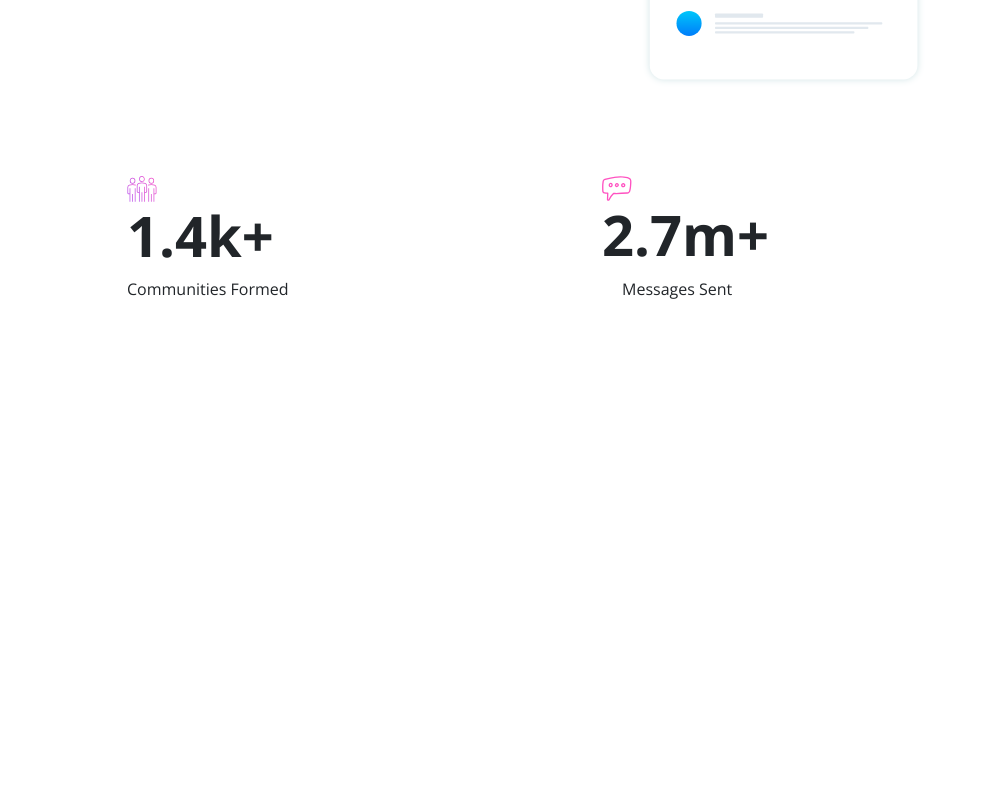
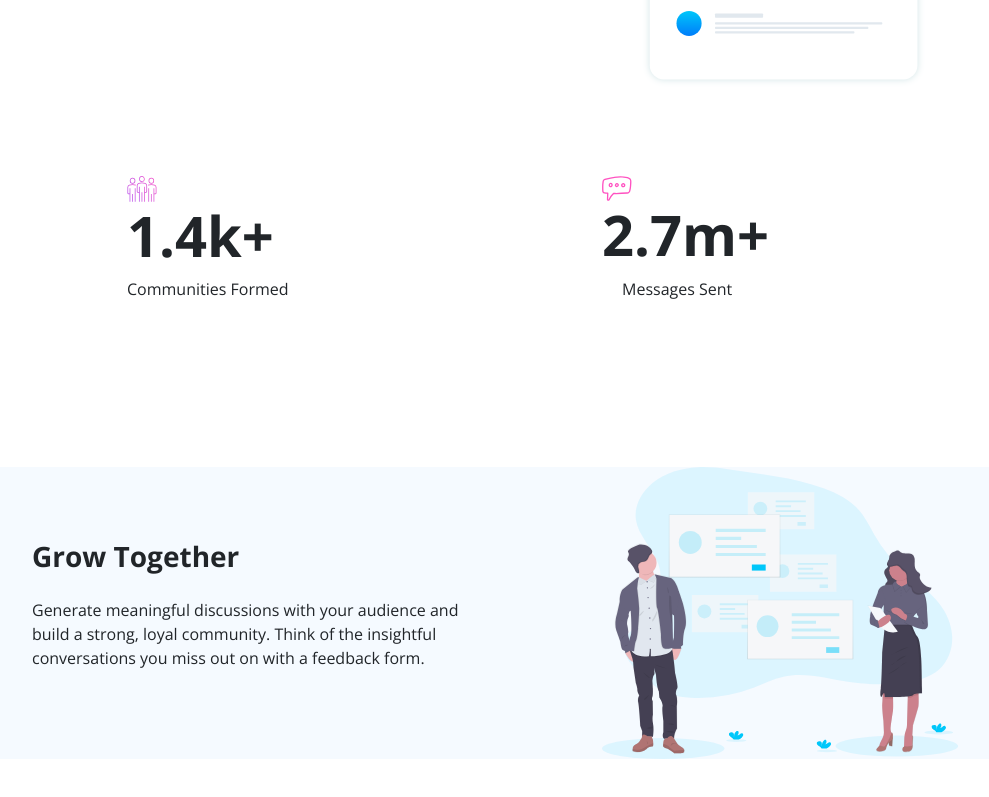
Before and after one commit to denisetan/coding_challenge-11, a plain HTML site: page index.html in a window 1280 px wide. Shown: the part 1091-1888 px from the top of the page, without its empty margins (148-1137 px from the left). Before the commit the page ends 1448 px from the top, so only its background shows below. Drawn offline with nearby package versions, Linux system fonts and the light colour scheme.

Commit message:
adding grow section

```diff
--- a/css/style.css
+++ b/css/style.css
@@ -113,3 +113,27 @@ nav img {
 #message-sent {
    padding-left: 20px;
 }
+
+/* ---------------------------------------------
+                GROW SECTION
+   ---------------------------------------------- */
+#grow {
+    margin-top: 150px;
+    background: #F5FAFF;
+}
+
+#grow::before {
+    background: url('../img/bg-section-top-desktop-1.svg');
+    background-repeat: no-repeat;
+    background-attachment: fixed;
+    background-position: top;
+}
+
+
+#grow h3 {
+    font-weight: 700;
+}
+
+#grow img {
+    width: 80%;
+}
--- a/index.html
+++ b/index.html
@@ -57,7 +57,7 @@
          <div class="container">
              <div class="row">
                  <div class="col-md-12 text-center mb-5">
-                     <img src="img/screen-mockups.svg" alt="site mockup">
+                     <img src="img/screen-mockups.svg" alt="site mockup" class="img-fluid">
                  </div>
              </div>
          </div>
@@ -81,7 +81,21 @@
          </div>
      </section>
 
-
+     <!-- GROW SECTION -->
+     <section id="grow" class="mb-5">
+         <div class="container">
+             <div class="row">
+                 <div class="col-md-5 offset-md-1 align-self-center">
+                     <h3 class="mb-4">Grow Together</h3>
+                     <p>Generate meaningful discussions with your audience and build a strong, loyal community.
+  Think of the insightful conversations you miss out on with a feedback form. </p>
+                 </div>
+                 <div class="col-md-5 offset-md-1">
+                     <img src="img/illustration-grow-together.svg" class="img-fluid" alt="">
+                 </div>
+             </div>
+         </div>
+     </section>
 
 <!--
     <footer>
```
